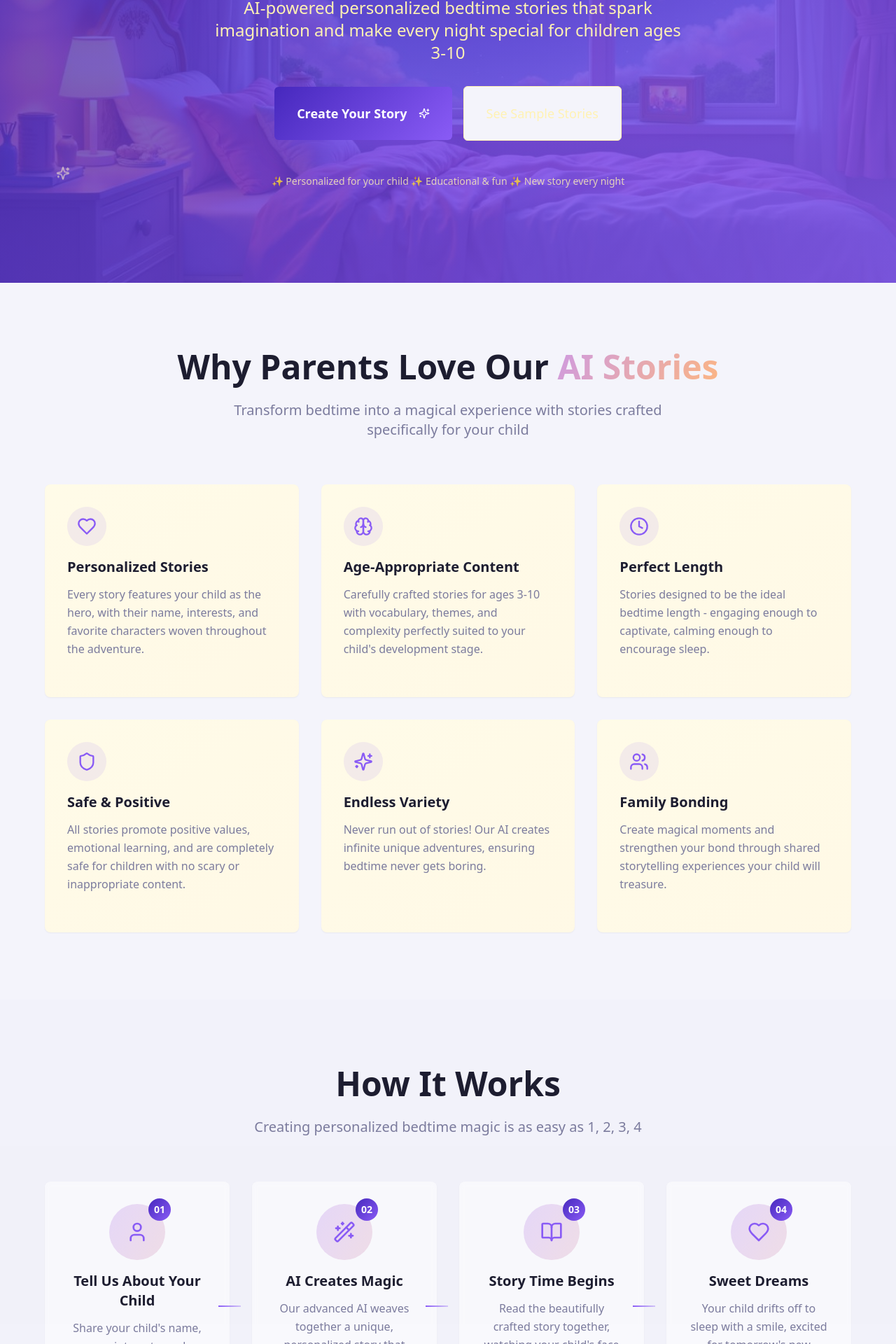
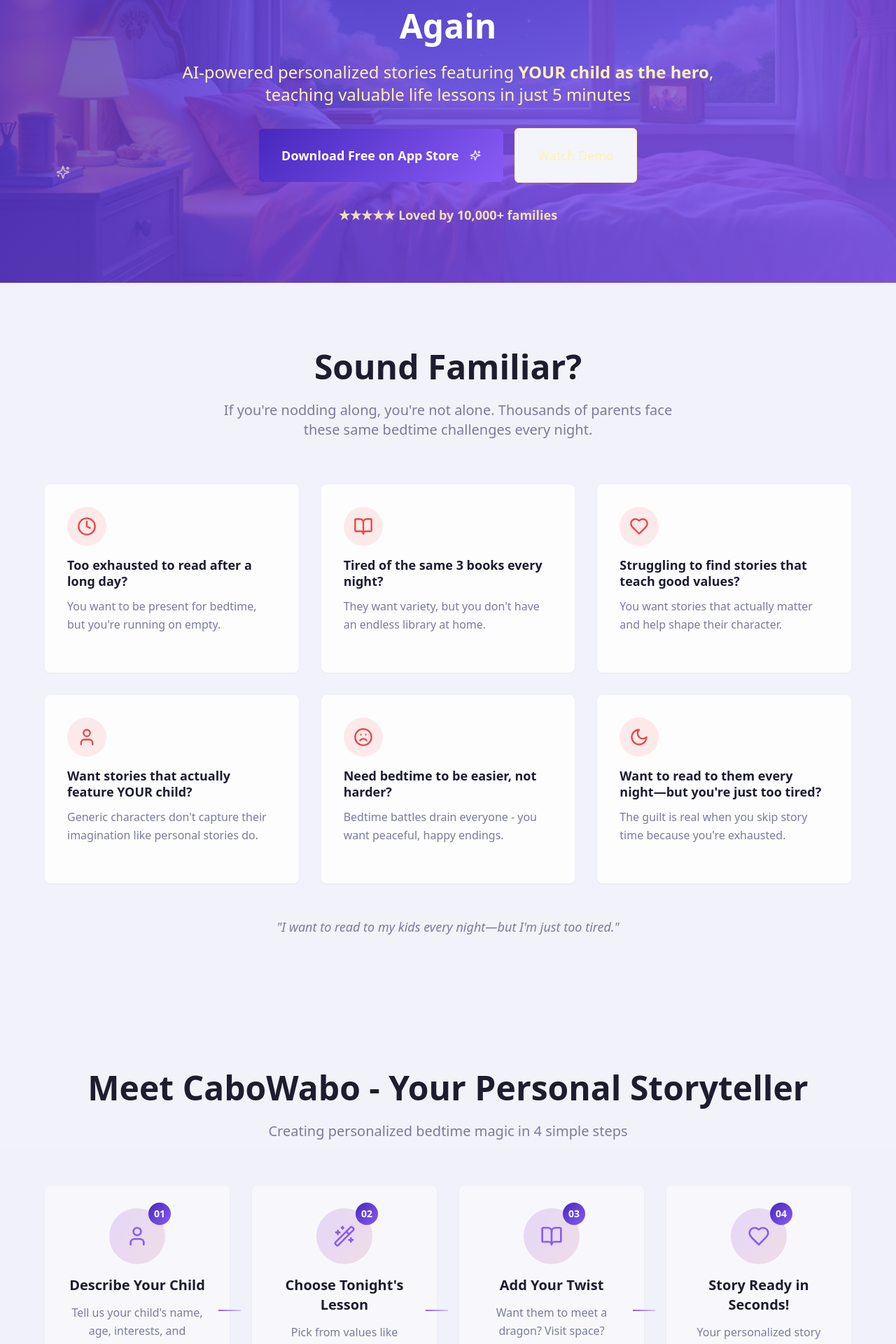
Before and after one commit to bigdog6978/cabo-wabo-landing-page, a React (Vite) app: page / in a window 1280 px wide. Shown: the part 396-2316 px from the top of the page at 70% size. Built offline with nearby package versions, Linux system fonts and the light colour scheme.

Commit message:
Update landing page requirements
Update landing page requirements based on provided document. Includes sections for hero, problem agitation, solution showcase, key benefits, social proof, features, pricing, urgency, and final CTA. Also includes design, technical, and copy guidelines.

```diff
--- a/src/components/CTASection.tsx
+++ b/src/components/CTASection.tsx
@@ -8,7 +8,7 @@ const CTASection = () => {
         <div className="mb-8">
           <Sparkles className="w-16 h-16 text-moonlight mx-auto mb-6 animate-glow" />
           <h2 className="text-4xl md:text-6xl font-bold text-white mb-6">
-            Ready to Transform Bedtime?
+            Transform Bedtime Tonight
           </h2>
           <p className="text-xl md:text-2xl text-moonlight/90 max-w-2xl mx-auto leading-relaxed">
             Join thousands of parents who've discovered the magic of personalized bedtime stories
@@ -17,11 +17,11 @@ const CTASection = () => {
 
         <div className="flex flex-col sm:flex-row gap-4 justify-center items-center mb-12">
           <Button variant="secondary" size="lg" className="text-lg px-8 py-6 h-auto">
-            Start Free Trial
+            Download Free on App Store
             <ArrowRight className="w-5 h-5 ml-2" />
           </Button>
           <Button variant="outline" size="lg" className="text-lg px-8 py-6 h-auto border-moonlight text-moonlight hover:bg-moonlight hover:text-night-sky">
-            Learn More
+            Watch Demo
           </Button>
         </div>
 
--- a/src/components/FeaturesSection.tsx
+++ b/src/components/FeaturesSection.tsx
@@ -1,36 +1,66 @@
 import { Card } from "@/components/ui/card";
-import { Heart, Brain, Clock, Shield, Sparkles, Users } from "lucide-react";
+import { Heart, Brain, Clock, Shield, Sparkles, Users, BookOpen, Lightbulb, Moon, Smartphone } from "lucide-react";
 
 const features = [
   {
     icon: Heart,
-    title: "Personalized Stories",
-    description: "Every story features your child as the hero, with their name, interests, and favorite characters woven throughout the adventure."
+    title: "Truly Personal",
+    description: "Your child becomes the hero in every story",
+    subtext: "✔ Builds confidence and self-esteem"
   },
   {
     icon: Brain,
-    title: "Age-Appropriate Content",
-    description: "Carefully crafted stories for ages 3-10 with vocabulary, themes, and complexity perfectly suited to your child's development stage."
+    title: "Teaches Life Values",
+    description: "Kindness, honesty, sharing—all in a 5-minute story",
+    subtext: "✔ Supports emotional intelligence and empathy"
+  },
+  {
+    icon: Sparkles,
+    title: "Always Fresh",
+    description: "Never the same story twice",
+    subtext: "✔ Keeps kids engaged and curious"
+  },
+  {
+    icon: BookOpen,
+    title: "Boosts Vocabulary and Brainpower",
+    description: "Smart storytelling for growing minds",
+    subtext: "✔ Improves language and cognitive skills"
+  },
+  {
+    icon: Users,
+    title: "Quality Bonding Time",
+    description: "Focus on your child, not the screen",
+    subtext: "✔ Strengthens parent-child connection"
+  },
+  {
+    icon: Moon,
+    title: "Better Bedtime Routine",
+    description: "5-minute stories that help your child wind down",
+    subtext: "✔ Leads to better sleep and fewer battles at night"
+  },
+  {
+    icon: Lightbulb,
+    title: "Ignites Imagination",
+    description: "Stories spark dreams, wonder, and creativity",
+    subtext: "✔ Fuels storytelling and artistic expression"
+  },
+  {
+    icon: Brain,
+    title: "Lifelong Love of Reading",
+    description: "Early exposure builds strong readers",
+    subtext: "✔ Sets the stage for school success"
   },
   {
     icon: Clock,
-    title: "Perfect Length",
-    description: "Stories designed to be the ideal bedtime length - engaging enough to captivate, calming enough to encourage sleep."
+    title: "Parent-Friendly Simplicity",
+    description: "Takes the stress out of bedtime",
+    subtext: "✔ Easy to use, even when you're exhausted"
   },
   {
-    icon: Shield,
-    title: "Safe & Positive",
-    description: "All stories promote positive values, emotional learning, and are completely safe for children with no scary or inappropriate content."
-  },
-  {
-    icon: Sparkles,
-    title: "Endless Variety",
-    description: "Never run out of stories! Our AI creates infinite unique adventures, ensuring bedtime never gets boring."
-  },
-  {
-    icon: Users,
-    title: "Family Bonding",
-    description: "Create magical moments and strengthen your bond through shared storytelling experiences your child will treasure."
+    icon: Smartphone,
+    title: "Screen-Free Story Magic",
+    description: "Let them listen, you relax",
+    subtext: "✔ No overstimulation before bed"
   }
 ];
 
@@ -40,29 +70,32 @@ const FeaturesSection = () => {
       <div className="max-w-6xl mx-auto">
         <div className="text-center mb-16">
           <h2 className="text-4xl md:text-5xl font-bold text-foreground mb-6">
-            Why Parents Love Our
-            <span className="gradient-accent bg-clip-text text-transparent"> AI Stories</span>
+            Why Parents Love
+            <span className="gradient-accent bg-clip-text text-transparent"> CaboWabo</span>
           </h2>
           <p className="text-xl text-muted-foreground max-w-2xl mx-auto">
-            Transform bedtime into a magical experience with stories crafted specifically for your child
+            10 emotional + practical benefits that transform bedtime forever
           </p>
         </div>
 
-        <div className="grid grid-cols-1 md:grid-cols-2 lg:grid-cols-3 gap-8">
+        <div className="grid grid-cols-1 md:grid-cols-2 lg:grid-cols-3 xl:grid-cols-4 gap-6">
           {features.map((feature, index) => (
             <Card
               key={index}
-              className="p-8 gradient-card border-none shadow-soft hover:shadow-dreamy transition-all duration-300 hover:-translate-y-2"
+              className="p-6 gradient-card border-none shadow-soft hover:shadow-dreamy transition-all duration-300 hover:-translate-y-2"
             >
-              <div className="mb-6">
-                <div className="w-14 h-14 bg-primary/10 rounded-full flex items-center justify-center mb-4">
-                  <feature.icon className="w-7 h-7 text-primary" />
+              <div className="mb-4">
+                <div className="w-12 h-12 bg-primary/10 rounded-full flex items-center justify-center mb-4">
+                  <feature.icon className="w-6 h-6 text-primary" />
                 </div>
-                <h3 className="text-xl font-semibold text-foreground mb-3">
+                <h3 className="text-lg font-semibold text-foreground mb-2">
                   {feature.title}
                 </h3>
-                <p className="text-muted-foreground leading-relaxed">
+                <p className="text-muted-foreground leading-relaxed mb-3">
                   {feature.description}
+                </p>
+                <p className="text-sm text-primary font-medium">
+                  {feature.subtext}
                 </p>
               </div>
             </Card>
--- a/src/components/Footer.tsx
+++ b/src/components/Footer.tsx
@@ -9,7 +9,7 @@ const Footer = () => {
           <div className="md:col-span-2">
             <div className="flex items-center space-x-2 mb-4">
               <Sparkles className="w-8 h-8 text-moonlight" />
-              <span className="text-2xl font-bold">DreamTales AI</span>
+              <span className="text-2xl font-bold">CaboWabo</span>
             </div>
             <p className="text-background/80 max-w-md">
               Creating magical, personalized bedtime stories that spark imagination and bring families closer together.
@@ -39,7 +39,7 @@ const Footer = () => {
         </div>
 
         <div className="border-t border-background/20 mt-8 pt-8 text-center text-background/60">
-          <p>&copy; 2024 DreamTales AI. All rights reserved. Made with ❤️ for families everywhere.</p>
+          <p>&copy; 2024 CaboWabo. All rights reserved. Made with ❤️ for families everywhere.</p>
         </div>
       </div>
     </footer>
--- a/src/components/HeroSection.tsx
+++ b/src/components/HeroSection.tsx
@@ -31,29 +31,31 @@ const HeroSection = () => {
         </div>
 
         <h1 className="text-5xl md:text-7xl font-bold text-white mb-6 leading-tight">
-          Magical Bedtime
+          Never Run Out of
           <br />
           <span className="gradient-accent bg-clip-text text-transparent">
-            Stories for Kids
+            Magical Bedtime Stories
           </span>
+          <br />
+          <span className="text-4xl md:text-5xl">Again</span>
         </h1>
 
-        <p className="text-xl md:text-2xl text-moonlight mb-8 max-w-2xl mx-auto leading-relaxed">
-          AI-powered personalized bedtime stories that spark imagination and make every night special for children ages 3-10
+        <p className="text-xl md:text-2xl text-moonlight mb-8 max-w-3xl mx-auto leading-relaxed">
+          AI-powered personalized stories featuring <strong>YOUR child as the hero</strong>, teaching valuable life lessons in just 5 minutes
         </p>
 
         <div className="flex flex-col sm:flex-row gap-4 justify-center items-center">
           <Button variant="hero" size="lg" className="text-lg px-8 py-6 h-auto">
-            Create Your Story
+            Download Free on App Store
             <Sparkles className="w-5 h-5 ml-2" />
           </Button>
           <Button variant="outline" size="lg" className="text-lg px-8 py-6 h-auto border-moonlight text-moonlight hover:bg-moonlight hover:text-night-sky">
-            See Sample Stories
+            Watch Demo
           </Button>
         </div>
 
-        <div className="mt-12 text-moonlight/80">
-          <p className="text-sm">✨ Personalized for your child ✨ Educational & fun ✨ New story every night</p>
+        <div className="mt-8 text-moonlight/90">
+          <p className="text-lg font-semibold">★★★★★ Loved by 10,000+ families</p>
         </div>
       </div>
     </div>
--- a/src/components/HowItWorksSection.tsx
+++ b/src/components/HowItWorksSection.tsx
@@ -4,26 +4,26 @@ import { User, Wand2, BookOpen, Heart } from "lucide-react";
 const steps = [
   {
     icon: User,
-    title: "Tell Us About Your Child",
-    description: "Share your child's name, age, interests, and favorite things to help us create the perfect story.",
+    title: "Describe Your Child",
+    description: "Tell us your child's name, age, interests, and favorite things to create their perfect character.",
     step: "01"
   },
   {
     icon: Wand2,
-    title: "AI Creates Magic",
-    description: "Our advanced AI weaves together a unique, personalized story that captures your child's imagination.",
+    title: "Choose Tonight's Lesson",
+    description: "Pick from values like kindness, honesty, sharing, or courage - or let us surprise you!",
     step: "02"
   },
   {
     icon: BookOpen,
-    title: "Story Time Begins",
-    description: "Read the beautifully crafted story together, watching your child's face light up as they become the hero.",
+    title: "Add Your Twist",
+    description: "Want them to meet a dragon? Visit space? Include their pet? Customize the adventure.",
     step: "03"
   },
   {
     icon: Heart,
-    title: "Sweet Dreams",
-    description: "Your child drifts off to sleep with a smile, excited for tomorrow's new adventure.",
+    title: "Story Ready in Seconds!",
+    description: "Your personalized story appears instantly, perfectly crafted for your child's bedtime.",
     step: "04"
   }
 ];
@@ -34,10 +34,10 @@ const HowItWorksSection = () => {
       <div className="max-w-6xl mx-auto">
         <div className="text-center mb-16">
           <h2 className="text-4xl md:text-5xl font-bold text-foreground mb-6">
-            How It Works
+            Meet CaboWabo - Your Personal Storyteller
           </h2>
           <p className="text-xl text-muted-foreground max-w-2xl mx-auto">
-            Creating personalized bedtime magic is as easy as 1, 2, 3, 4
+            Creating personalized bedtime magic in 4 simple steps
           </p>
         </div>
 
--- /dev/null
+++ b/src/components/PricingSection.tsx
@@ -0,0 +1,124 @@
+import { Card } from "@/components/ui/card";
+import { Button } from "@/components/ui/button";
+import { Check, Star, Sparkles } from "lucide-react";
+
+const PricingSection = () => {
+  return (
+    <div className="py-24 px-4 bg-muted/20">
+      <div className="max-w-4xl mx-auto">
+        <div className="text-center mb-16">
+          <h2 className="text-4xl md:text-5xl font-bold text-foreground mb-6">
+            Start Free, Upgrade When Ready
+          </h2>
+          <p className="text-xl text-muted-foreground max-w-2xl mx-auto">
+            Try 3 stories completely free - no credit card required
+          </p>
+        </div>
+
+        <div className="grid grid-cols-1 md:grid-cols-2 gap-8 max-w-4xl mx-auto">
+          {/* Free Tier */}
+          <Card className="p-8 border-2 border-border bg-card shadow-soft">
+            <div className="text-center mb-8">
+              <h3 className="text-2xl font-bold text-foreground mb-2">Free</h3>
+              <div className="text-4xl font-bold text-foreground mb-4">$0</div>
+              <p className="text-muted-foreground">Perfect for trying CaboWabo</p>
+            </div>
+
+            <ul className="space-y-4 mb-8">
+              <li className="flex items-center">
+                <Check className="w-5 h-5 text-primary mr-3 flex-shrink-0" />
+                <span>3 personalized stories per month</span>
+              </li>
+              <li className="flex items-center">
+                <Check className="w-5 h-5 text-primary mr-3 flex-shrink-0" />
+                <span>Basic customization (name, age)</span>
+              </li>
+              <li className="flex items-center">
+                <Check className="w-5 h-5 text-primary mr-3 flex-shrink-0" />
+                <span>5 story genres</span>
+              </li>
+              <li className="flex items-center">
+                <Check className="w-5 h-5 text-primary mr-3 flex-shrink-0" />
+                <span>3 moral values</span>
+              </li>
+            </ul>
+
+            <Button variant="outline" className="w-full" size="lg">
+              Start Free Trial
+            </Button>
+          </Card>
+
+          {/* Premium Tier */}
+          <Card className="p-8 border-2 border-primary bg-card shadow-dreamy relative overflow-hidden">
+            <div className="absolute top-0 right-0 bg-primary text-white px-4 py-1 text-sm font-semibold">
+              Most Popular
+            </div>
+
+            <div className="text-center mb-8">
+              <h3 className="text-2xl font-bold text-foreground mb-2">Premium</h3>
+              <div className="flex items-center justify-center mb-4">
+                <span className="text-lg text-muted-foreground line-through mr-2">$4.99</span>
+                <span className="text-4xl font-bold text-foreground">$39.99</span>
+                <span className="text-muted-foreground ml-2">/year</span>
+              </div>
+              <p className="text-muted-foreground">First month FREE</p>
+            </div>
+
+            <ul className="space-y-4 mb-8">
+              <li className="flex items-center">
+                <Check className="w-5 h-5 text-primary mr-3 flex-shrink-0" />
+                <span className="font-medium">30 personalized stories per month</span>
+              </li>
+              <li className="flex items-center">
+                <Check className="w-5 h-5 text-primary mr-3 flex-shrink-0" />
+                <span>Full customization (appearance, interests, background)</span>
+              </li>
+              <li className="flex items-center">
+                <Check className="w-5 h-5 text-primary mr-3 flex-shrink-0" />
+                <span>All genres and moral values</span>
+              </li>
+              <li className="flex items-center">
+                <Check className="w-5 h-5 text-primary mr-3 flex-shrink-0" />
+                <span>Custom story requests</span>
+              </li>
+              <li className="flex items-center">
+                <Check className="w-5 h-5 text-primary mr-3 flex-shrink-0" />
+                <span>Story favorites/library</span>
+              </li>
+              <li className="flex items-center">
+                <Check className="w-5 h-5 text-primary mr-3 flex-shrink-0" />
+                <span>Offline reading mode</span>
+              </li>
+              <li className="flex items-center">
+                <Check className="w-5 h-5 text-primary mr-3 flex-shrink-0" />
+                <span>Bedtime reminder</span>
+              </li>
+            </ul>
+
+            <Button variant="hero" className="w-full" size="lg">
+              <Sparkles className="w-5 h-5 mr-2" />
+              Start Premium Free
+            </Button>
+          </Card>
+        </div>
+
+        <div className="text-center mt-12 space-y-4">
+          <div className="flex justify-center items-center space-x-4">
+            <div className="flex items-center">
+              <Star className="w-5 h-5 text-yellow-500 mr-1" />
+              <span className="font-semibold">30-day money-back guarantee</span>
+            </div>
+            <div className="text-muted-foreground">•</div>
+            <span className="font-semibold text-muted-foreground">Cancel anytime</span>
+          </div>
+
+          <p className="text-sm text-muted-foreground">
+            Download now before bedtime tonight
+          </p>
+        </div>
+      </div>
+    </div>
+  );
+};
+
+export default PricingSection;
--- /dev/null
+++ b/src/components/ProblemSection.tsx
@@ -0,0 +1,81 @@
+import { Card } from "@/components/ui/card";
+import { Clock, BookOpen, Heart, User, Frown, Moon } from "lucide-react";
+
+const problems = [
+  {
+    icon: Clock,
+    title: "Too exhausted to read after a long day?",
+    description: "You want to be present for bedtime, but you're running on empty."
+  },
+  {
+    icon: BookOpen,
+    title: "Tired of the same 3 books every night?",
+    description: "They want variety, but you don't have an endless library at home."
+  },
+  {
+    icon: Heart,
+    title: "Struggling to find stories that teach good values?",
+    description: "You want stories that actually matter and help shape their character."
+  },
+  {
+    icon: User,
+    title: "Want stories that actually feature YOUR child?",
+    description: "Generic characters don't capture their imagination like personal stories do."
+  },
+  {
+    icon: Frown,
+    title: "Need bedtime to be easier, not harder?",
+    description: "Bedtime battles drain everyone - you want peaceful, happy endings."
+  },
+  {
+    icon: Moon,
+    title: "Want to read to them every night—but you're just too tired?",
+    description: "The guilt is real when you skip story time because you're exhausted."
+  }
+];
+
+const ProblemSection = () => {
+  return (
+    <div className="py-24 px-4 bg-muted/20">
+      <div className="max-w-6xl mx-auto">
+        <div className="text-center mb-16">
+          <h2 className="text-4xl md:text-5xl font-bold text-foreground mb-6">
+            Sound Familiar?
+          </h2>
+          <p className="text-xl text-muted-foreground max-w-2xl mx-auto">
+            If you're nodding along, you're not alone. Thousands of parents face these same bedtime challenges every night.
+          </p>
+        </div>
+
+        <div className="grid grid-cols-1 md:grid-cols-2 lg:grid-cols-3 gap-8">
+          {problems.map((problem, index) => (
+            <Card
+              key={index}
+              className="p-8 border-none shadow-soft hover:shadow-dreamy transition-all duration-300 bg-card/80 backdrop-blur-sm"
+            >
+              <div className="mb-6">
+                <div className="w-14 h-14 bg-destructive/10 rounded-full flex items-center justify-center mb-4">
+                  <problem.icon className="w-7 h-7 text-destructive" />
+                </div>
+                <h3 className="text-lg font-semibold text-foreground mb-3 leading-tight">
+                  {problem.title}
+                </h3>
+                <p className="text-muted-foreground leading-relaxed">
+                  {problem.description}
+                </p>
+              </div>
+            </Card>
+          ))}
+        </div>
+
+        <div className="text-center mt-12">
+          <p className="text-lg text-muted-foreground italic">
+            "I want to read to my kids every night—but I'm just too tired."
+          </p>
+        </div>
+      </div>
+    </div>
+  );
+};
+
+export default ProblemSection;
--- a/src/pages/Index.tsx
+++ b/src/pages/Index.tsx
@@ -1,7 +1,9 @@
 import HeroSection from "@/components/HeroSection";
+import ProblemSection from "@/components/ProblemSection";
+import HowItWorksSection from "@/components/HowItWorksSection";
 import FeaturesSection from "@/components/FeaturesSection";
-import HowItWorksSection from "@/components/HowItWorksSection";
 import StoryPreviewSection from "@/components/StoryPreviewSection";
+import PricingSection from "@/components/PricingSection";
 import CTASection from "@/components/CTASection";
 import Footer from "@/components/Footer";
 
@@ -9,9 +11,11 @@ const Index = () => {
   return (
     <div className="min-h-screen">
       <HeroSection />
+      <ProblemSection />
+      <HowItWorksSection />
       <FeaturesSection />
-      <HowItWorksSection />
       <StoryPreviewSection />
+      <PricingSection />
       <CTASection />
       <Footer />
     </div>
```
Also changed, not shown: src/components/StoryPreviewSection.tsx (+5 -5 lines).
